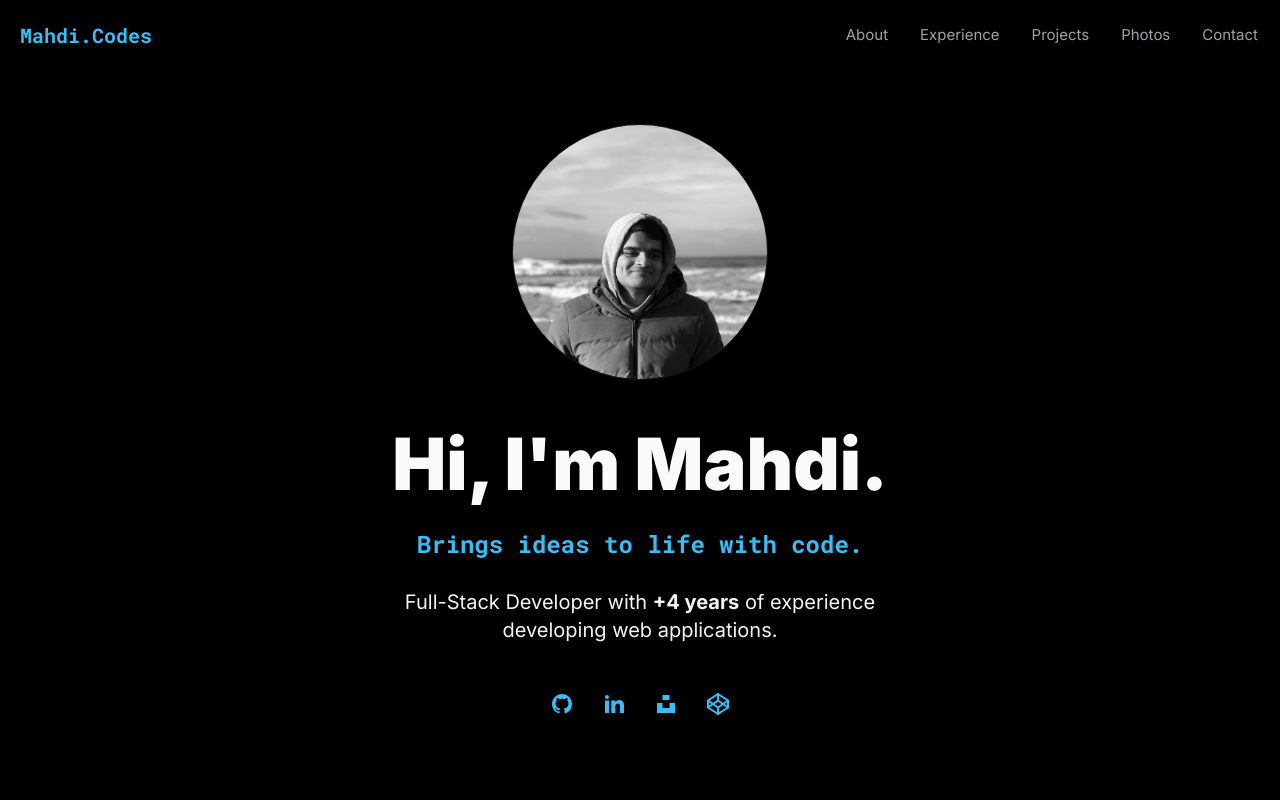
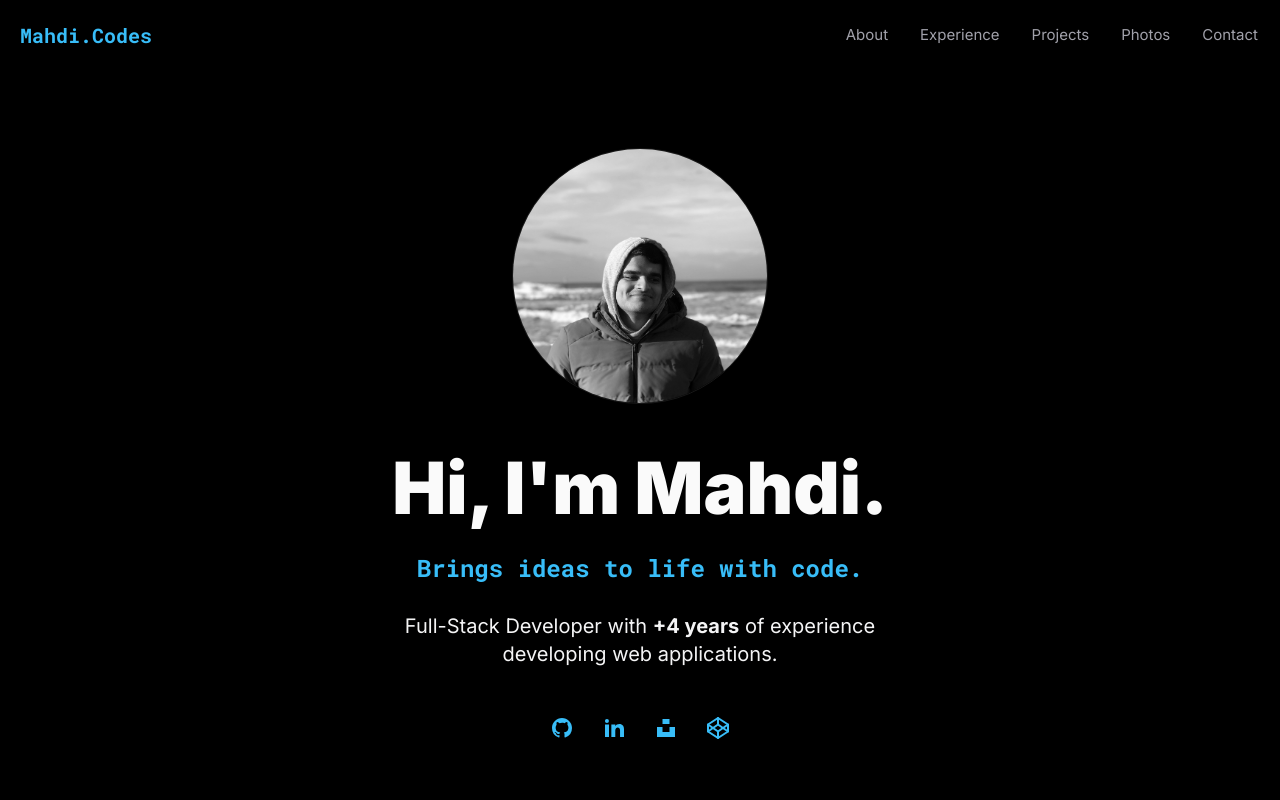
Before and after one commit to MattRoseDev/portfolio, a Next.js app: page / in a window 1280 px wide. Shown: the top 800 px of the page. Built offline with nearby package versions, Linux system fonts and the light colour scheme; what prettier-plugin-tailwindcss would draw is missing.

Commit message:
fix(Hero): improve Avatar styles

```diff
--- a/src/features/Hero/Hero.module.css
+++ b/src/features/Hero/Hero.module.css
@@ -4,7 +4,7 @@
 
   & .avatar {
     @apply relative h-64 w-64 overflow-hidden bg-cover grayscale hover:grayscale-0;
-    @apply mt-24 mb-12 rounded-full border border-gray-900 shadow lg:my-12;
+    @apply mt-24 mb-12 rounded-full border border-gray-900 shadow lg:my-12 lg:mt-24;
   }
 
   & .bigHeading {
```
